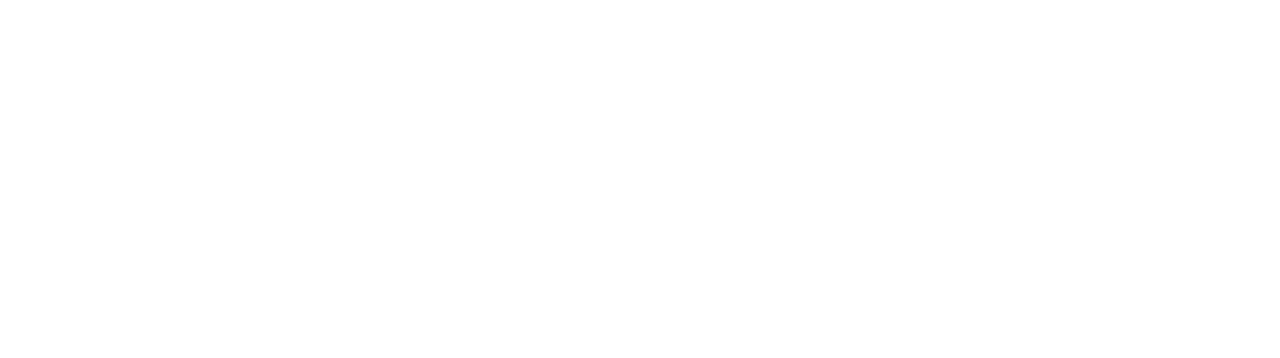
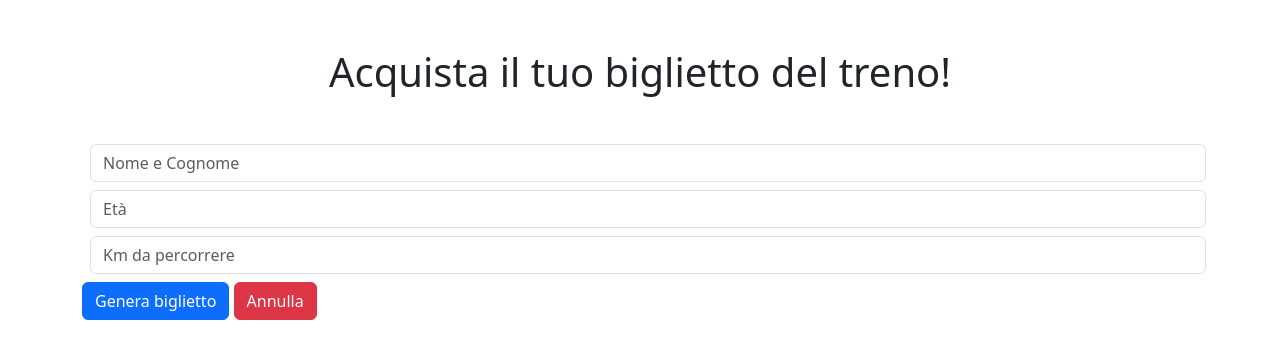
Before and after one commit to erikvella/js-biglietto-treno-form, a plain HTML site: page index.html in a window 1280 px wide. Drawn offline with nearby package versions, Linux system fonts and the light colour scheme.

Commit message:
[add] btn

```diff
--- a/index.html
+++ b/index.html
@@ -9,6 +9,36 @@
   <title>Form biglietto del treno</title>
 </head>
 <body>
+<section>
+  <div class="container my-5 text-center ">
+    <h1>Acquista il tuo biglietto del treno!</h1>
+  </div>
+
+
+  <!-- da qui inizia il form -->
+  <div class="container my-4 ">
+    <input type="text" class="form-control m-2 " id="name" placeholder="Nome e Cognome">
+    <input type="text" class="form-control m-2" id="age" placeholder="Età">
+    <input type="text" class="form-control m-2" id="km" placeholder="Km da percorrere">
+
+    <button type="submit" class="btn btn-primary">
+      Genera biglietto</button>
+    <button type="reset" class="btn btn-danger ">
+      Annulla</button>
+
+
+  </div>
+
+
+
+
+  <!-- qui c'è la parte del biglietto stampato dal programma -->
+  <div class="container">
+
+
+    <h2 class="output"></h2>
+  </div>
+</section>
 
 
 
```
